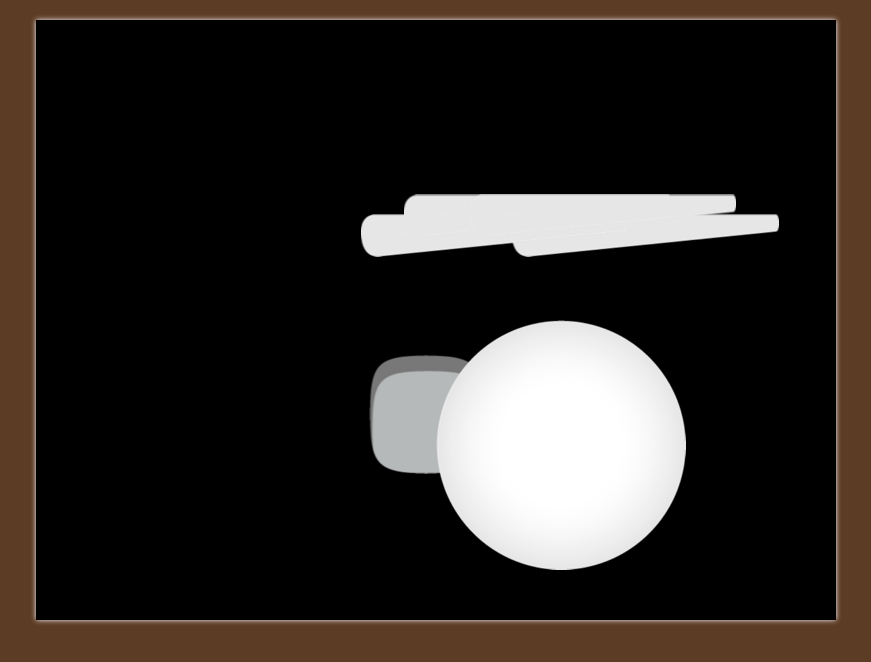
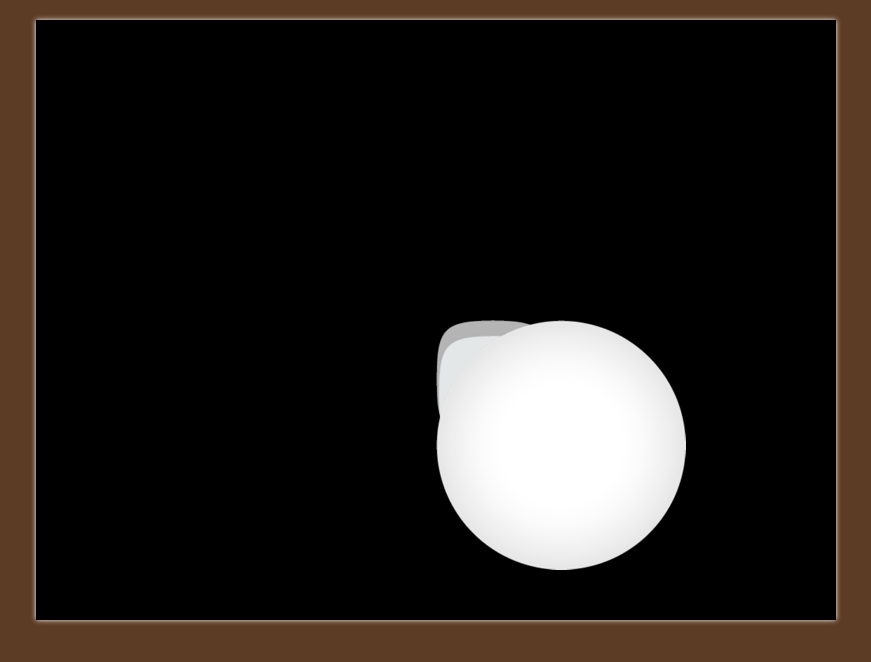
Before and after one commit to elliotfiske/html5mon, a plain HTML site: page index.html in a window 1280 px wide. Shown: the whole page, without its empty margins (129-1000 px from the left). Drawn offline with nearby package versions, Linux system fonts and the light colour scheme.

Commit message:
IDK maybe I just borked everything

```diff
--- a/index.html
+++ b/index.html
@@ -13,6 +13,8 @@
    <link href='style.css' rel='stylesheet' type='text/css'>
 </head>
 <body>
+
+   <script src="https://ajax.googleapis.com/ajax/libs/jquery/2.1.3/jquery.min.js"></script>
 
    <!-- Main stage for rendering game scenes -->
    <div id="game" class="screen">
--- a/src/components/monster.js
+++ b/src/components/monster.js
@@ -35,7 +35,7 @@ Juicy.Component.create('Monster', {
                 newImg.src = 'img/' + texName + '.png' + atTooEx;
 
                 if (this.parts[i].colorable) {
-
+                    $(newImg).css('background-color', 'red');
                 }
 
                 this.partImgDict[texName] = newImg;
@@ -60,6 +60,14 @@ Juicy.Component.create('Monster', {
             partX = partY = 0;
         }
 
-        context.drawImage(this.partImgDict[part.textureName], this.x + partX, this.y + partY);
+        context.save();
+
+        context.translate(-this.x, -this.y);
+//         context.scale(part.scaleFactor, part.scaleFactor);
+        context.rotate(part.orbitalAngle + part.userAngle);
+//         context.translate(partX/2, partY/2);
+        context.translate(this.x, this.y);
+        context.drawImage(this.partImgDict[part.textureName], this.x, this.y);
+        context.restore();
     },
 });
```
Also changed, not shown: 4 other files.
